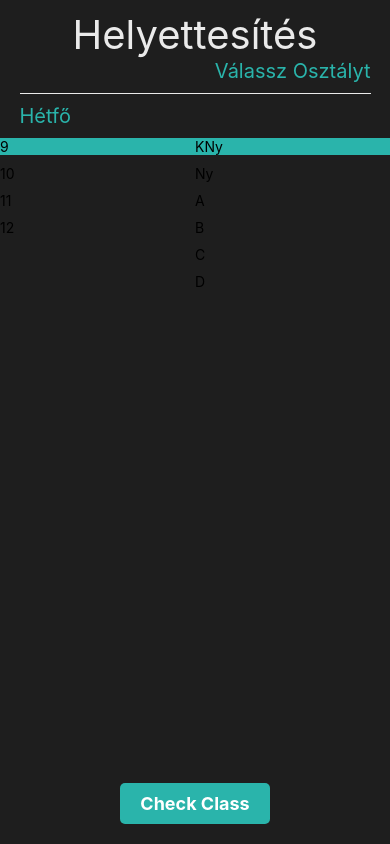
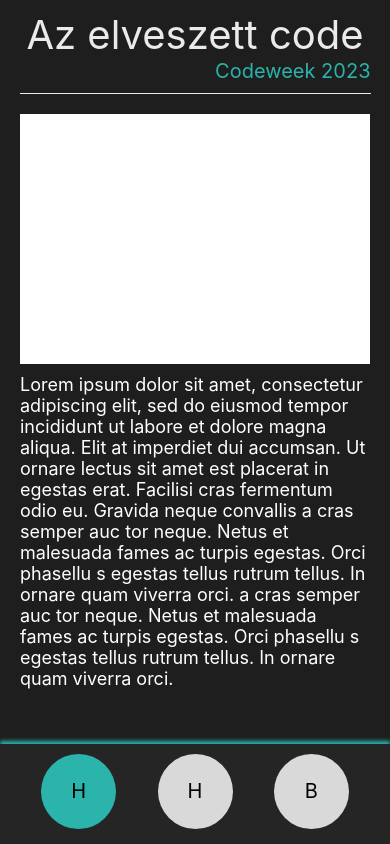
Before and after one commit to PetrikDevOps/petrik-app, a React Native app: screen / in a window 390 px wide. Built offline with nearby package versions, Linux system fonts and the light colour scheme.

Commit message:
szar a react

```diff
--- a/App.tsx
+++ b/App.tsx
@@ -6,7 +6,7 @@ import classSelectionPage from './pages/classSelection';
 export default function App() {
   return (
     <div>
-      {classSelectionPage()}
+      {newPage()}
     </div>
   );
 }
--- a/pages/new.tsx
+++ b/pages/new.tsx
@@ -46,12 +46,14 @@ const newPage = () => {
         descriptionText: {
             fontSize: 18,
             color: '#FFFFFF',
+            marginBottom: 10,
         },
         image: {
             width: '100%',
             height: '250px',
             backgroundColor: '#FFFFFF',
             marginVertical: 10,
+            alignSelf: 'center',
         },
         navbar: {
             height: 100,
@@ -80,7 +82,11 @@ const newPage = () => {
             fontWeight: '400',
             textAlign: 'center',
             lineHeight: 75,
-        }
+        },
+        scrollViewContainer: {
+            flex: 1, // Take up all available space
+            marginHorizontal: 20,
+        },
     });
 
     return (
@@ -92,9 +98,9 @@ const newPage = () => {
                 </Text>
                 <View style={styles.line} />
             </View>
-            <View style={styles.newsContainer}>
-                <View style={styles.image} />
+            <View style={styles.scrollViewContainer}>
                 <ScrollView>
+                    <View style={styles.image} />
                     <Text style={styles.descriptionText}>
                         Lorem ipsum dolor sit amet,
                         consectetur adipiscing elit,
```
